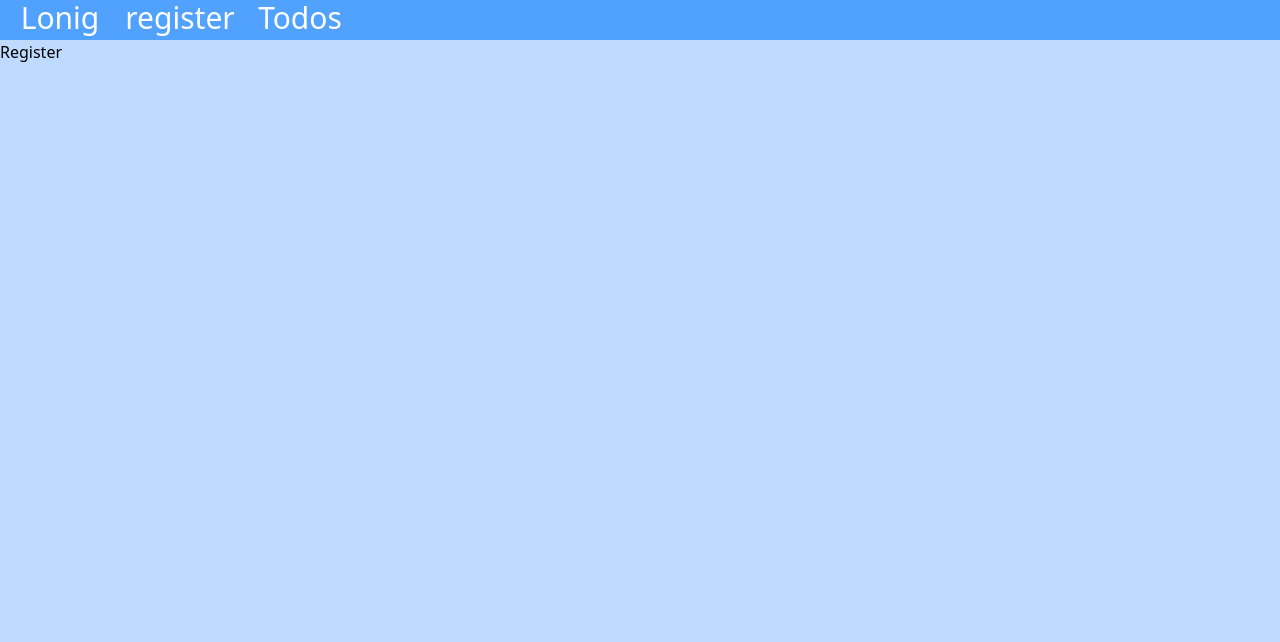
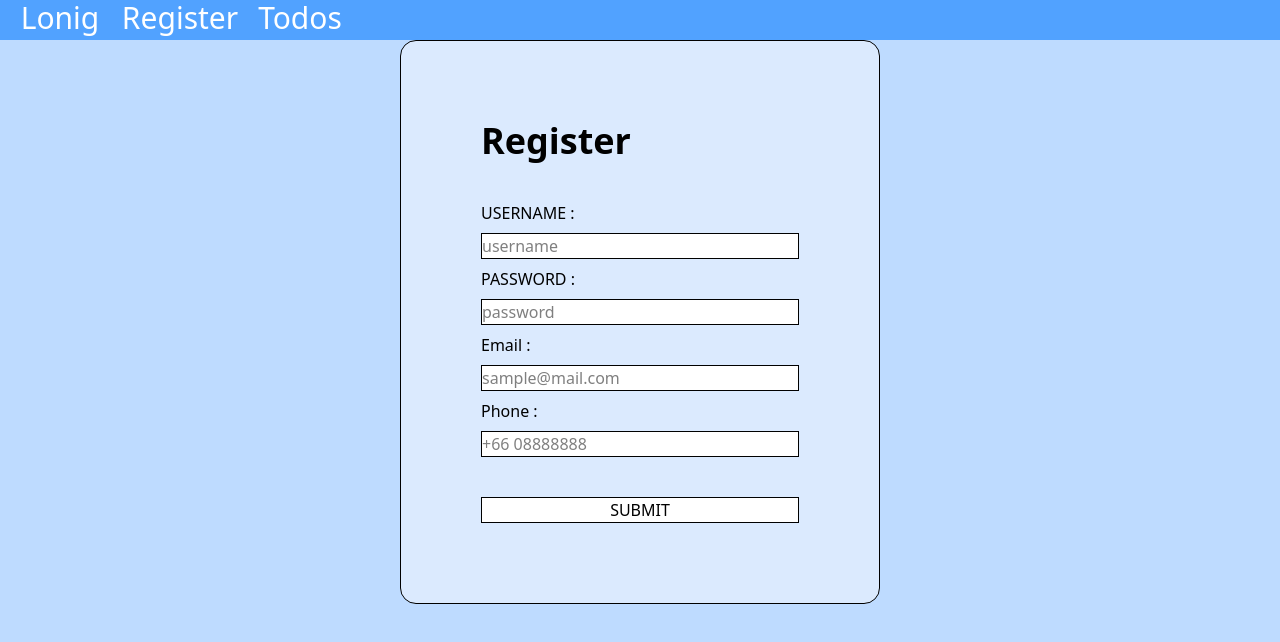
Before and after one commit to Rizdle/Midterm_Arnon_14, a React (Vite) app: page /register in a window 1280 px wide. Shown: the top 642 px of the page. Built offline with nearby package versions, Linux system fonts and the light colour scheme.

Commit message:
register_page

```diff
--- a/src/components/NavBar.jsx
+++ b/src/components/NavBar.jsx
@@ -7,7 +7,7 @@ function NavBar() {
         <NavLink to="/">Lonig</NavLink>
       </div>
       <div className={"  flex justify-center hover:bg-blue-600 w-30"}>
-        <NavLink to="register">register</NavLink>
+        <NavLink to="register">Register</NavLink>
       </div>
       <div className={"flex justify-center hover:bg-blue-600 w-30"}>
         <NavLink to="todos">Todos</NavLink>
--- a/src/pages/Register.jsx
+++ b/src/pages/Register.jsx
@@ -1,7 +1,62 @@
 import React from "react";
 
 function Register() {
-  return <div>Register</div>;
+  return (
+    <div className="flex justify-center items-center ">
+      <div className="flex  flex-col w-120 border bg-blue-100 rounded-2xl ">
+        <form
+          action=""
+          // onClick={hdSubmit}
+          className=" flex flex-col p-20  gap-2 "
+        >
+          <p className="font-bold text-4xl">Register</p>
+          <br />
+          <label htmlFor="">USERNAME :</label>
+          <input
+            placeholder="username"
+            type="text"
+            name="username"
+            // onClick={hdChange}
+            value={""}
+            className="border   bg-white"
+          ></input>
+
+          <label htmlFor="">PASSWORD :</label>
+          <input
+            placeholder="password "
+            type="password"
+            name="password"
+            // onClick={hdChange}
+
+            className="border bg-white"
+          ></input>
+
+          <label htmlFor="">Email :</label>
+          <input
+            placeholder="sample@mail.com"
+            type="email"
+            name="text"
+            // onClick={hdChange}
+
+            className="border bg-white"
+          ></input>
+
+          <label htmlFor="">Phone :</label>
+          <input
+            placeholder="+66 08888888"
+            type="number"
+            name="phone"
+            // onClick={hdChange}
+            value={"#"}
+            className="border bg-white"
+          ></input>
+          <br />
+
+          <button className="border bg-white">SUBMIT</button>
+        </form>
+      </div>
+    </div>
+  );
 }
 
 export default Register;
```
